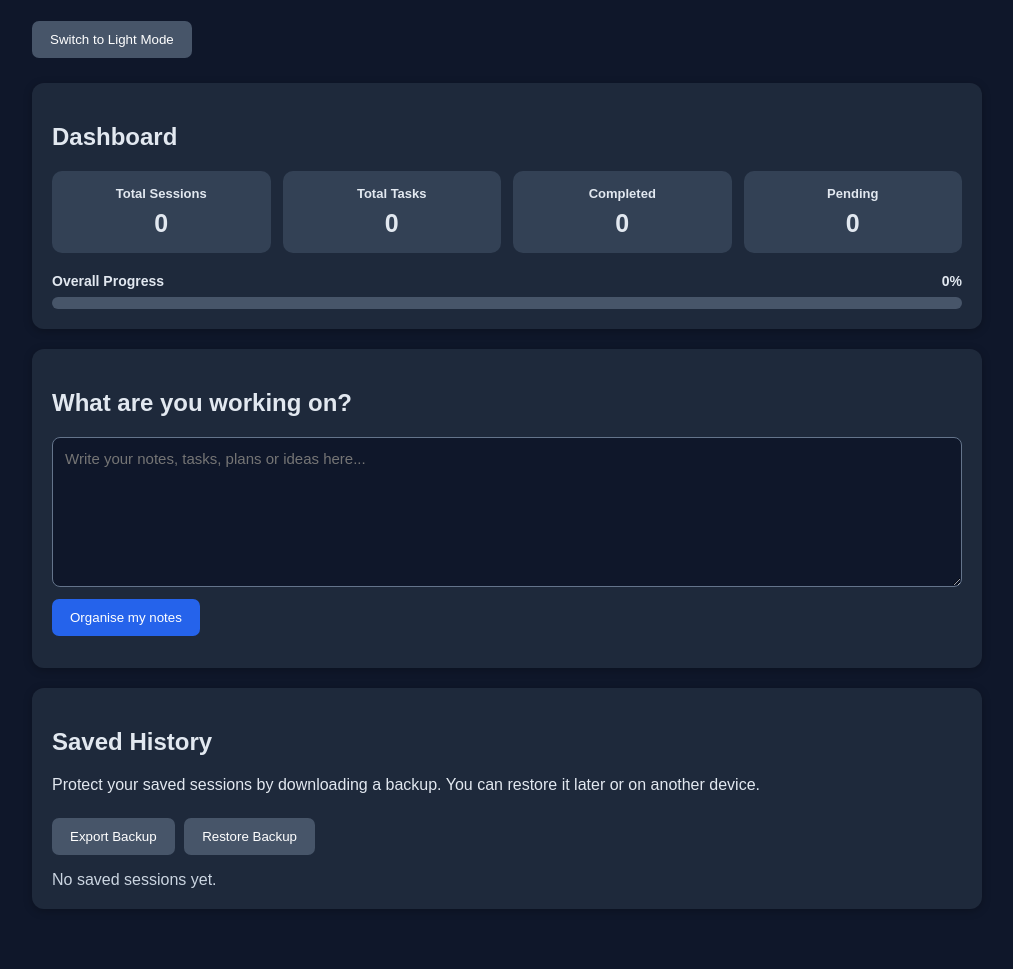
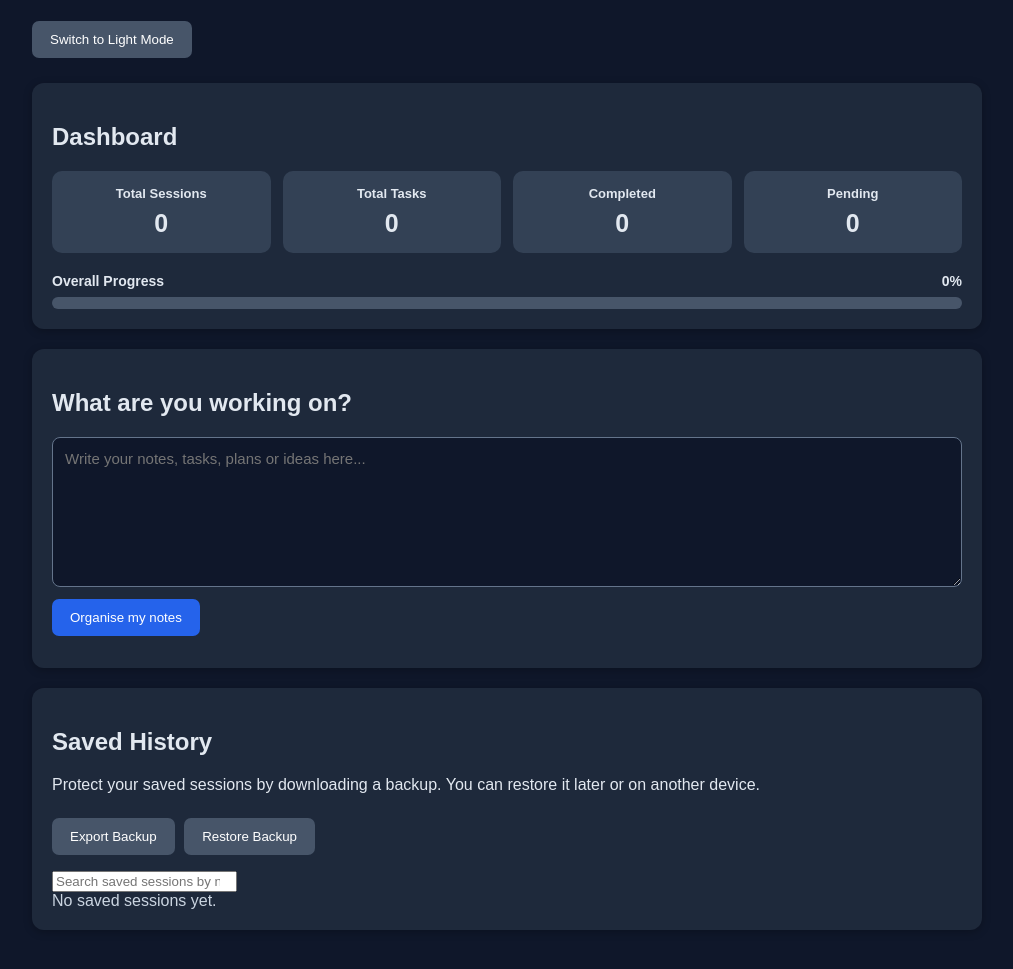
Before and after one commit to manojkarthik121-eng/AI-Workmate, a plain HTML site: page index_day20_complete_backup.html in a window 1280 px wide. Shown: the part 115-1084 px from the top of the page, without its empty margins (133-1146 px from the left). Drawn offline with Linux system fonts and the light colour scheme.

Commit message:
Add saved session search (Day 24)

```diff
--- a/index_day20_complete_backup.html
+++ b/index_day20_complete_backup.html
@@ -633,6 +633,13 @@ body[data-theme="dark"] .validation-card {
         <input id="restoreBackupFile" type="file" accept=".json,application/json" style="display:none" onchange="restoreWorkspaceBackup(event)">
         <p id="backupStatus" role="status" aria-live="polite"></p>
     </div>
+    <input
+        type="search"
+        id="historySearch"
+        placeholder="Search saved sessions by name or notes..."
+        aria-label="Search saved sessions"
+        oninput="renderHistory()"
+    >
     <div id="historyList"></div>
 </div>
 
@@ -1497,6 +1504,10 @@ function updateDashboard(history) {
 function renderHistory() {
     var history = getHistory();
     var container = document.getElementById("historyList");
+    var searchInput = document.getElementById("historySearch");
+    var searchTerm = searchInput
+        ? searchInput.value.trim().toLowerCase()
+        : "";
 
     updateDashboard(history);
     container.innerHTML = "";
@@ -1507,9 +1518,25 @@ function renderHistory() {
         return;
     }
 
+    var filteredHistory = history.filter(function(session) {
+        var searchableText = [
+            session.title || "",
+            session.notes || "",
+            session.summary || ""
+        ].join(" ").toLowerCase();
+
+        return searchableText.indexOf(searchTerm) !== -1;
+    });
+
+    if (filteredHistory.length === 0) {
+        container.textContent = "No sessions match your search.";
+        container.className = "empty-history";
+        return;
+    }
+
     container.className = "";
 
-    history.forEach(function(session) {
+    filteredHistory.forEach(function(session) {
         var item = document.createElement("div");
         item.className = "history-item";
 
```
